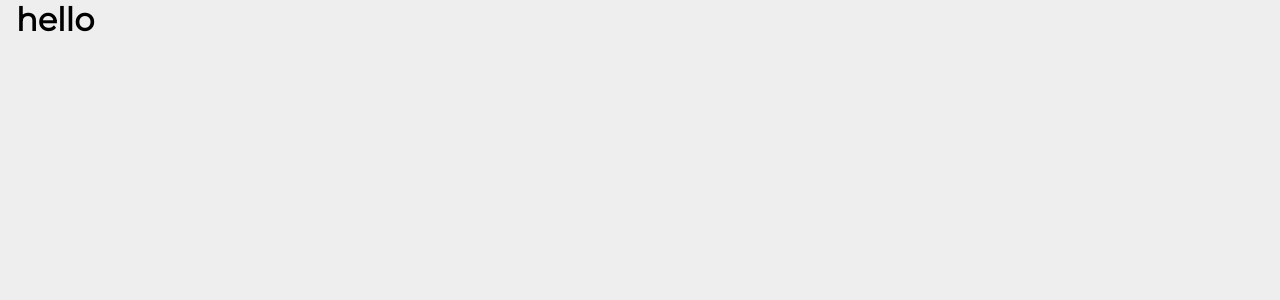
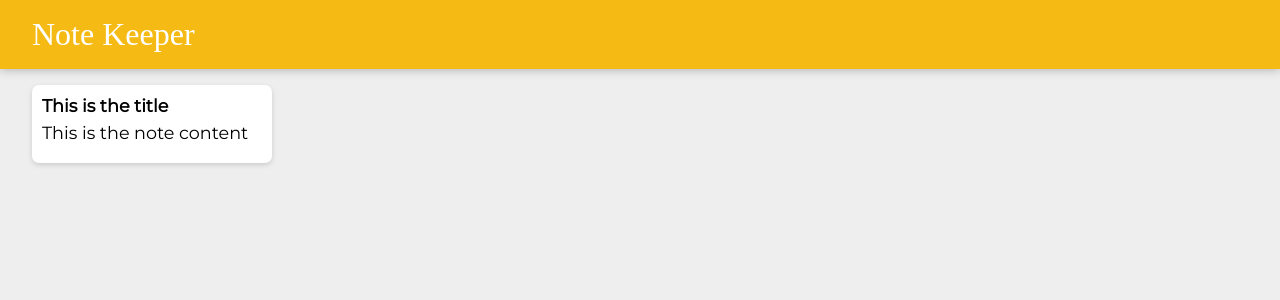
Before and after one commit to raavikau/note_keeper_app, a React (Vite) app: page / in a window 1280 px wide. Shown: the top 300 px of the page. Built offline with nearby package versions, Linux system fonts and the light colour scheme; a web font is replaced by a local one.

Commit message:
add the basic code in the app file and export to index file

```diff
--- /dev/null
+++ b/src/components/App.jsx
@@ -0,0 +1,15 @@
+import React from "react";
+
+function App(){
+    return <div>
+        <header>
+            <h1>Note Keeper</h1>
+        </header>
+        <div className="note">
+            <h1>This is the title</h1>
+            <p>This is the note content</p>
+        </div>
+    </div>
+}
+
+export default App;
--- a/src/index.jsx
+++ b/src/index.jsx
@@ -1,4 +1,5 @@
 import React from "react";
 import ReactDOM from "react-dom";
+import App from "./components/App";
 
-ReactDOM.render(<h1>hello</h1>, document.getElementById("root"));
+ReactDOM.render(<App />, document.getElementById("root"));
```
